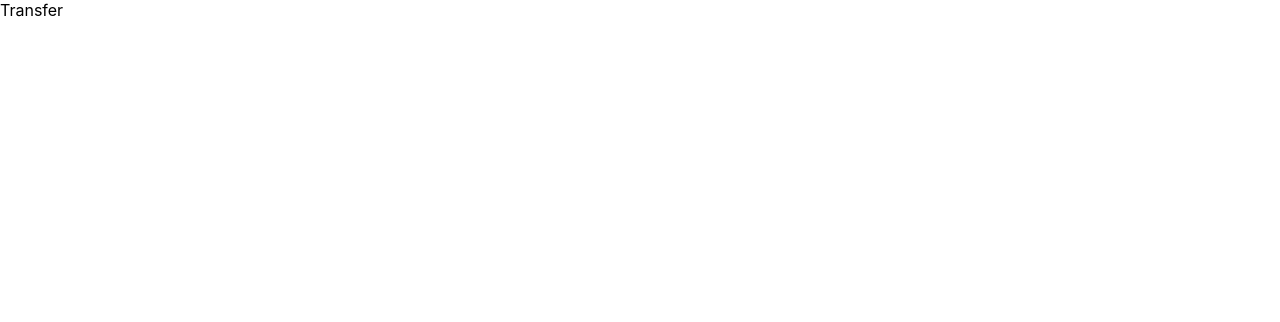
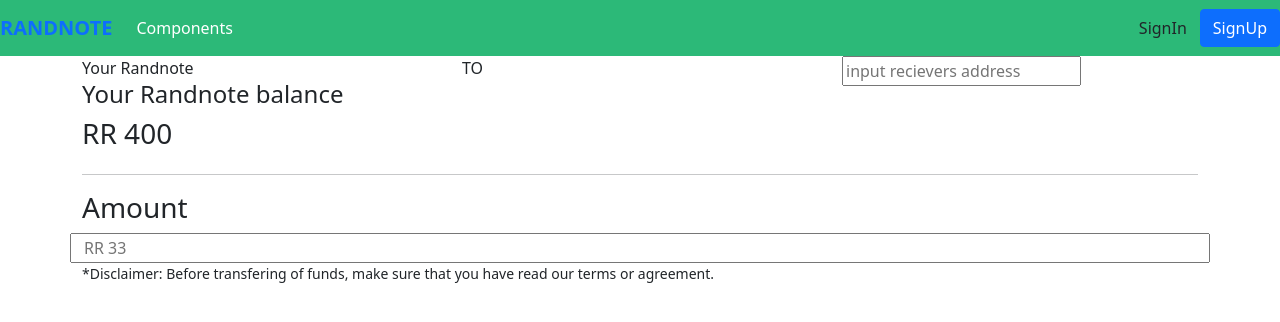
Before and after one commit to randnote/randnote-exchange, a Next.js app: page /transfer in a window 1280 px wide. Shown: the top 322 px of the page. Built offline with nearby package versions, Linux system fonts and the light colour scheme.

Commit message:
adding the transfer page HTML

```diff
--- a/pages/transfer.tsx
+++ b/pages/transfer.tsx
@@ -1,11 +1,99 @@
 import type { NextPage } from "next";
-import { Container, Button } from "reactstrap";
-import MainNavbar from "./components/Navbar";
+import "bootstrap/dist/css/bootstrap.min.css";
+import { useForm } from "react-hook-form";
+
+import { AuthenticatedNavbar } from "./components/Navbar";
+import {
+	Container,
+	Input,
+	Row,
+	Col,
+	Alert,
+	FormGroup,
+	Label,
+	Collapse,
+	Button
+} from "reactstrap";
+
 
 const Transfer: NextPage = () => {
+	const { register, handleSubmit } = useForm();
+
+	const onSubmit = (data: any) => {
+		Axios.post(`${process.env.REACT_APP_SERVER}/signup`, {
+			cardnumber: data.cardnumber,
+			details: data.details,
+			month: data.month,
+			year: data.year,
+			cvc: data.cvc,
+		});
+	};
+
+
 	return (
 		<div>
-			<Container>Transfer</Container>
+			<AuthenticatedNavbar></AuthenticatedNavbar>
+			<Container>
+				<form onSubmit={handleSubmit(onSubmit)}>
+
+						<Row>
+							{/*<FormGroup>
+								<Label for="">Card number</Label>
+								<Input
+									{...register("cardnumber")}
+									type="text"
+									name="cardnumber"
+									id=""
+								/>
+							</FormGroup>
+
+							<FormGroup>
+								<Label for="">Card details</Label>
+								<Input
+									{...register("carddetails")}
+									type="text"
+									name="carddetails"
+									id=""
+								/>
+							</FormGroup>
+
+							<Button>Continue</Button>*/}
+
+							<Col md='4'>
+								Your Randnote
+								<h4>Your Randnote balance</h4>
+								<h3>RR 400</h3>
+							</Col>
+
+							<Col md='4'>
+								TO
+							</Col>
+
+							<Col md='4'>
+								<input {...register("receiversAddress")}
+									type="text"
+									name="receiversAddress"
+									id="" placeholder="input recievers address">
+								</input>
+							</Col>
+						</Row>
+						<hr></hr>
+
+						<Row>
+							<h3>Amount</h3>
+							<input
+								{...register("amount")}
+									type="text"
+									name="amount"
+									 placeholder="RR 33"></input>
+						</Row>
+
+						<Row>
+							<small>*Disclaimer: Before transfering of funds, make sure that you have read our terms or agreement.</small>
+						</Row>
+
+					</form>
+			</Container>
 		</div>
 	);
 };
```
Also changed, not shown: pages/deposit.tsx (+13 -27 lines).
